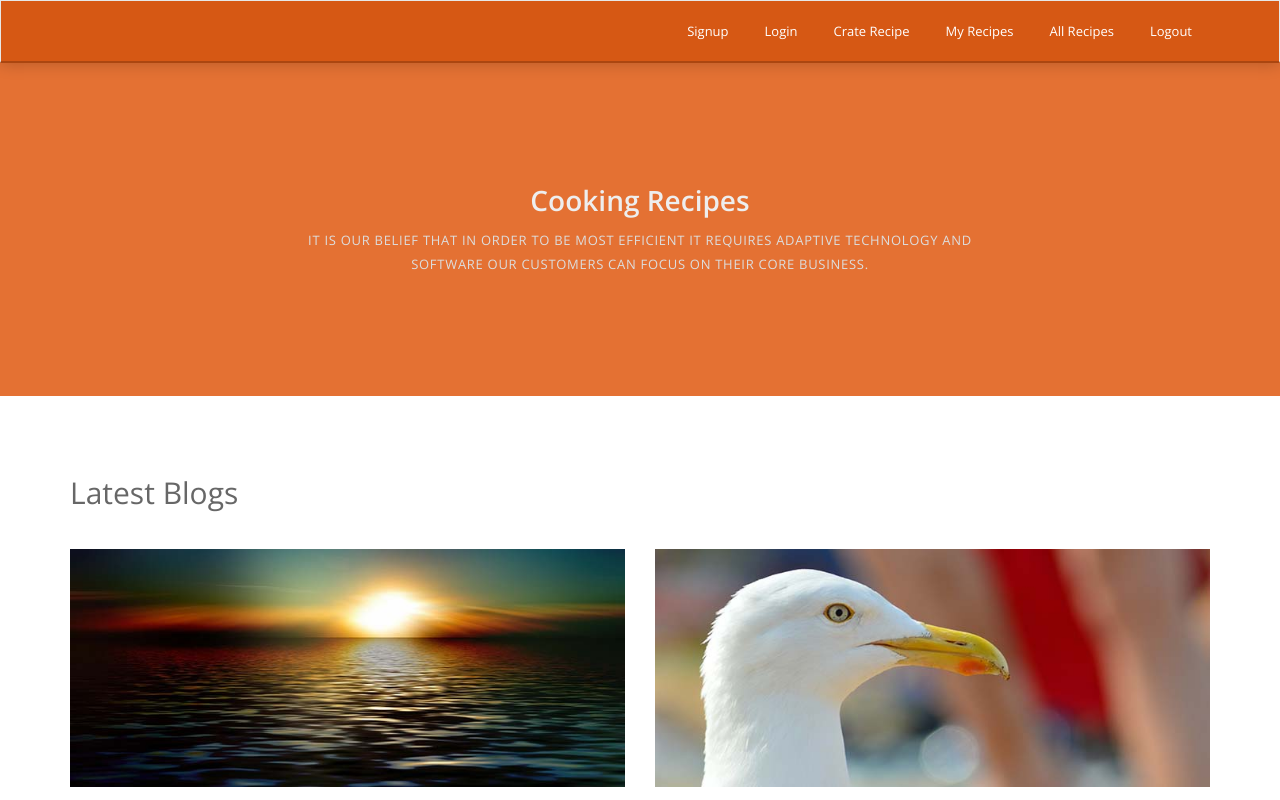
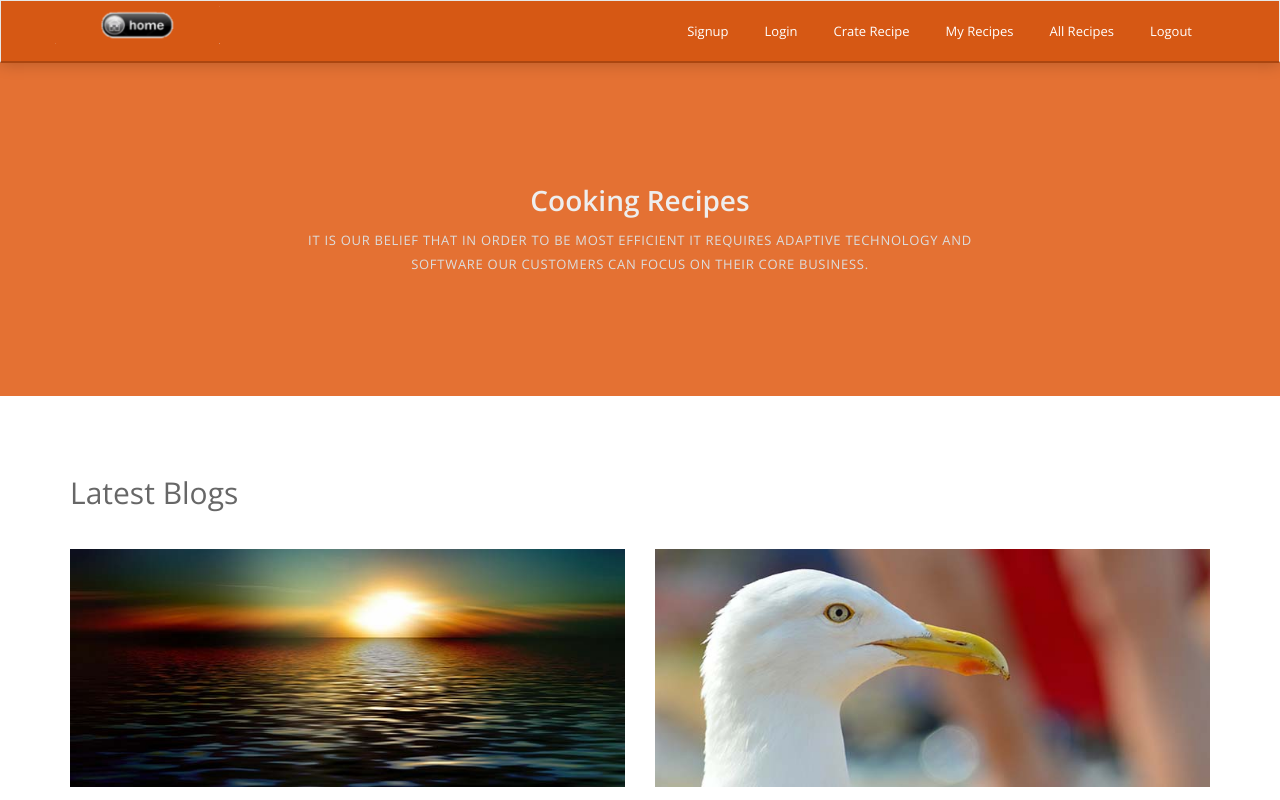
Before and after one commit to edvasilev94/CRA-Project, a JavaScript app: page / in a window 1280 px wide. Shown: the top 800 px of the page. Built offline with nearby package versions, Linux system fonts and the light colour scheme; the HTML template or start-up script is replaced by a standard one.

Commit message:
add home icon

```diff
--- a/src/components/Header/Header.js
+++ b/src/components/Header/Header.js
@@ -14,7 +14,7 @@ const Header = () => {
                             <span className="icon-bar"></span>
                             <span className="icon-bar"></span>
                         </button>
-                        {/* <a className="navbar-brand" Link to="/"><img className="img-responsive" src="img/home.jpeg" alt="Logo" /></a> */}
+                        <Link to="/" className="navbar-brand"><img className="img-responsive" src="img/blabla.png" alt="Logo" /></Link>
                     </div>
                     <div className="collapse navbar-collapse" id="bs-example-navbar-collapse-1">
                         <ul className="nav navbar-nav navbar-right">
```
Also changed, not shown: public/img/blabla.png (added), public/img/home.jpg (added).
